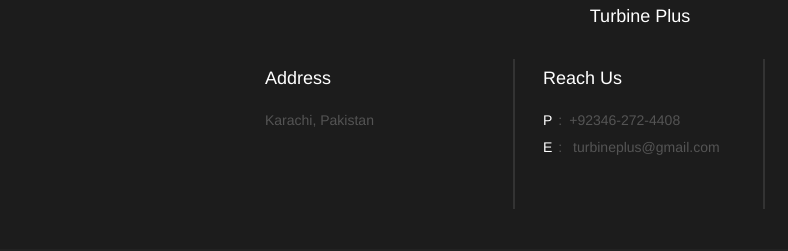
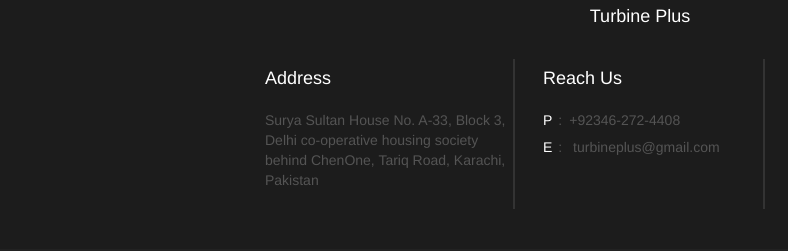
Before and after one commit to turbineplus/turbineplus, a plain HTML site: page index.html in a window 1280 px wide. Shown: the part 2857-3108 px from the top of the page, 0-788 px from the left. Drawn offline with nearby package versions, Linux system fonts and the light colour scheme; a web font is replaced by a local one.

Commit message:
Update index.html

```diff
--- a/index.html
+++ b/index.html
@@ -203,7 +203,9 @@
             <div class="footer-col-item">
               <h4>Address</h4>
               <address>
-              Karachi, Pakistan
+             	Surya Sultan House No. A-33, Block 3,
+		Delhi co-operative housing society behind ChenOne,
+		Tariq Road, Karachi, Pakistan
               </address>
             </div>
           </div>
```
